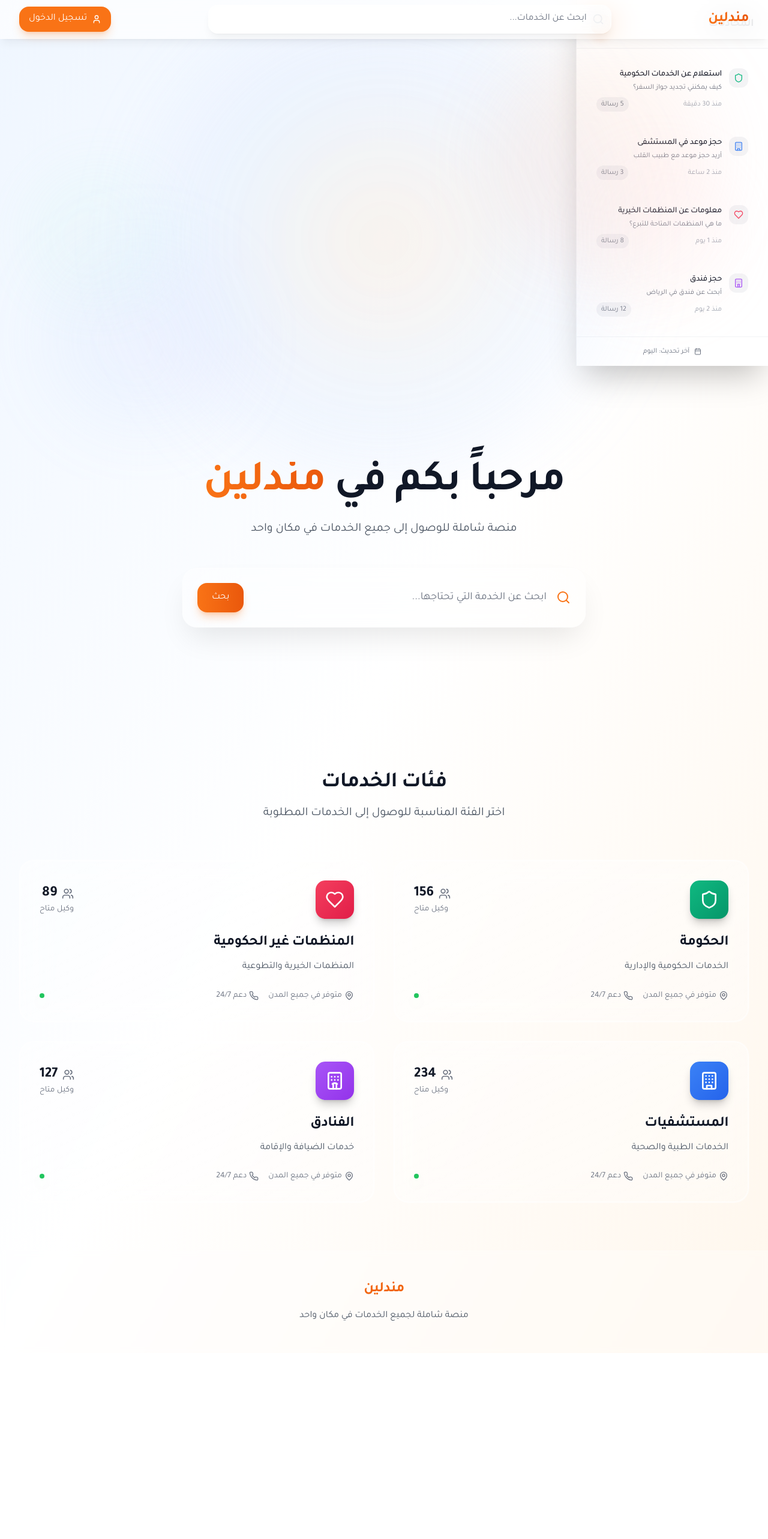
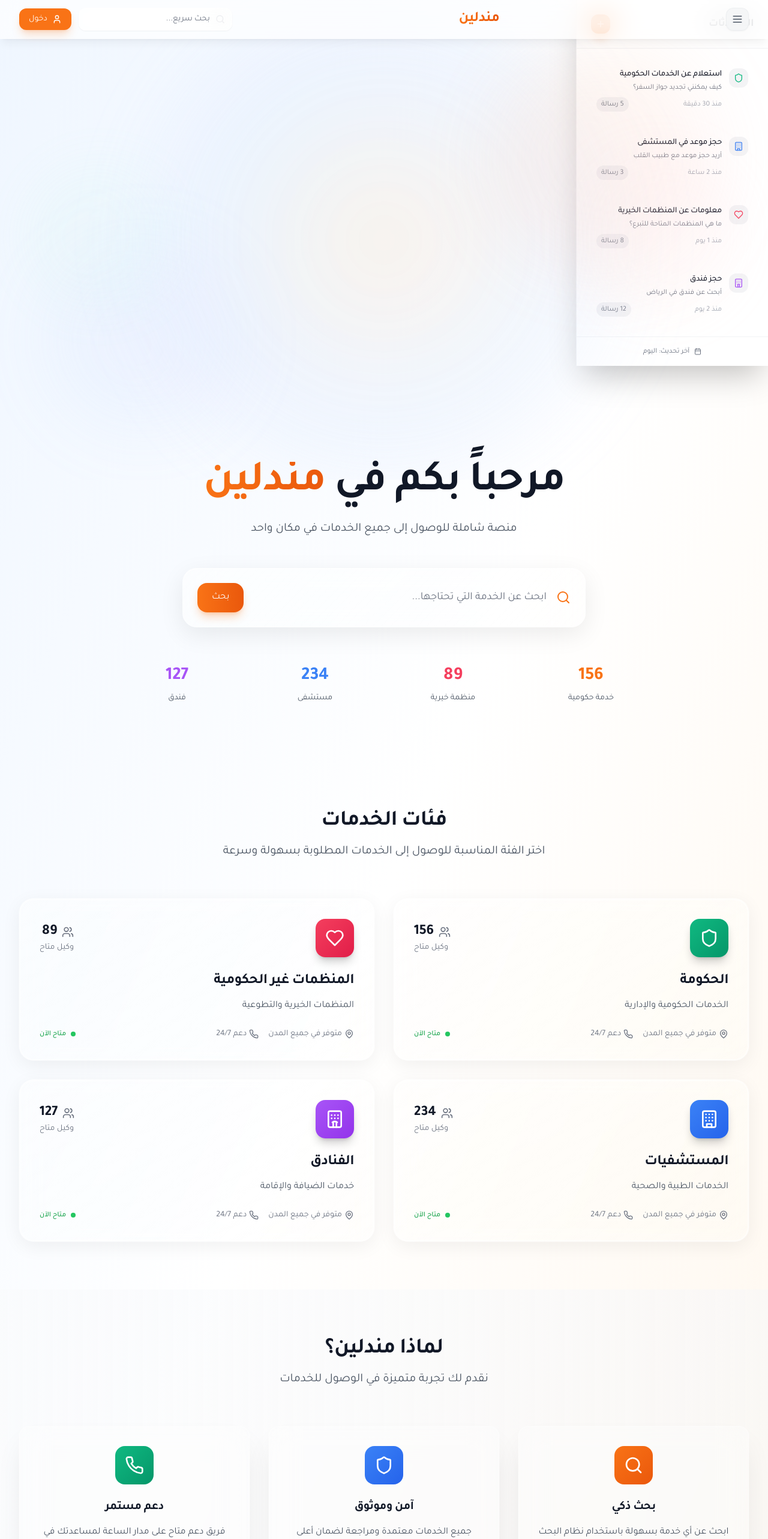
Before and after one commit to mistanisjo/mand, a React (Vite) app: page / in a window 1280 px wide. Shown: the top 2566 px of the page at 60% size. Before the commit the page ends 2256 px from the top, so only its background shows below. Built offline with nearby package versions, Linux system fonts and the light colour scheme.

Commit message:
Restore Home Page with Modern Sidebar Implementation

```diff
--- a/src/App.tsx
+++ b/src/App.tsx
@@ -1,8 +1,8 @@
 import React, { useState, useEffect } from 'react';
-import { Search, User, LogOut, MapPin, Phone, Users, Building, Heart, Hotel, Shield } from 'lucide-react';
+import { Search, User, LogOut, MapPin, Phone, Users, Building, Heart, Hotel, Shield, Menu, X } from 'lucide-react';
 import { AuthProvider, useAuth } from './contexts/AuthContext';
 import { ConversationProvider } from './contexts/ConversationContext';
-import { Sidebar, SidebarToggle } from './components/Sidebar/Sidebar';
+import { Sidebar } from './components/Sidebar/Sidebar';
 import { AuthModal } from './components/Auth/AuthModal';
 
 const AppContent: React.FC = () => {
@@ -71,7 +71,37 @@ const AppContent: React.FC = () => {
     setSidebarOpen(!sidebarOpen);
   };
 
-  // Close sidebar when clicking outside on mobile
+  // Close sidebar when clicking outside
+  const handleOverlayClick = () => {
+    setSidebarOpen(false);
+  };
+
+  // Close sidebar on escape key
+  useEffect(() => {
+    const handleEscapeKey = (event: KeyboardEvent) => {
+      if (event.key === 'Escape' && sidebarOpen) {
+        setSidebarOpen(false);
+      }
+    };
+
+    document.addEventListener('keydown', handleEscapeKey);
+    return () => document.removeEventListener('keydown', handleEscapeKey);
+  }, [sidebarOpen]);
+
+  // Prevent body scroll when sidebar is open on mobile
+  useEffect(() => {
+    if (sidebarOpen) {
+      document.body.style.overflow = 'hidden';
+    } else {
+      document.body.style.overflow = 'unset';
+    }
+
+    return () => {
+      document.body.style.overflow = 'unset';
+    };
+  }, [sidebarOpen]);
+
+  // Close sidebar when window resizes to desktop
   useEffect(() => {
     const handleResize = () => {
       if (window.innerWidth >= 1024) {
@@ -83,15 +113,16 @@ const AppContent: React.FC = () => {
     return () => window.removeEventListener('resize', handleResize);
   }, []);
 
-  // Close sidebar when route changes (if we had routing)
-  useEffect(() => {
-    setSidebarOpen(false);
-  }, []);
-
   return (
     <div className="min-h-screen bg-gradient-to-br from-blue-50 via-white to-orange-50 relative overflow-hidden" dir="rtl">
-      {/* Sidebar Toggle Button */}
-      <SidebarToggle isOpen={sidebarOpen} onToggle={toggleSidebar} />
+      {/* Sidebar Overlay with Glass Effect */}
+      {sidebarOpen && (
+        <div
+          className="fixed inset-0 bg-black/20 backdrop-blur-sm z-40 transition-all duration-300 ease-in-out"
+          onClick={handleOverlayClick}
+          aria-label="إغلاق الشريط الجانبي"
+        />
+      )}
 
       {/* Sidebar */}
       <Sidebar isOpen={sidebarOpen} onToggle={toggleSidebar} />
@@ -104,7 +135,7 @@ const AppContent: React.FC = () => {
       />
 
       {/* Main Content */}
-      <div className={`transition-all duration-300 ${sidebarOpen ? 'lg:mr-80' : ''}`}>
+      <div className="relative">
         {/* Enhanced Background Gradient */}
         <div className="fixed inset-0 overflow-hidden pointer-events-none">
           {/* Main central gradient */}
@@ -120,10 +151,26 @@ const AppContent: React.FC = () => {
         </div>
 
         {/* Fixed Navbar with Enhanced Glass Effect */}
-        <nav className="fixed top-0 left-0 right-0 z-40 backdrop-blur-xl bg-white/70 border-b border-white/20 shadow-lg shadow-black/5">
+        <nav className="fixed top-0 left-0 right-0 z-30 backdrop-blur-xl bg-white/70 border-b border-white/20 shadow-lg shadow-black/5">
           <div className="max-w-7xl mx-auto px-4 sm:px-6 lg:px-8">
             <div className="flex items-center justify-between h-16">
-              {/* Logo */}
+              {/* Left side - Sidebar Toggle */}
+              <div className="flex items-center">
+                <button
+                  onClick={toggleSidebar}
+                  className="p-2 rounded-xl bg-gray-100/80 text-gray-600 hover:bg-gray-200/80 hover:text-gray-800 transition-all duration-200 backdrop-blur-sm border border-gray-200/50 shadow-sm"
+                  aria-label={sidebarOpen ? 'إغلاق القائمة' : 'فتح القائمة'}
+                  aria-expanded={sidebarOpen}
+                >
+                  {sidebarOpen ? (
+                    <X className="h-5 w-5" />
+                  ) : (
+                    <Menu className="h-5 w-5" />
+                  )}
+                </button>
+              </div>
+
+              {/* Center - Logo */}
               <div className="flex items-center">
                 <div className="flex-shrink-0">
                   <h1 className="text-2xl font-bold bg-gradient-to-r from-orange-500 to-orange-600 bg-clip-text text-transparent">
@@ -132,40 +179,43 @@ const AppContent: React.FC = () => {
                 </div>
               </div>
 
-              {/* Enhanced Search Bar with Liquid Glass */}
-              <div className="flex-1 max-w-2xl mx-8">
+              {/* Right side - Search and Auth */}
+              <div className="flex items-center space-x-3 space-x-reverse">
+                {/* Enhanced Search Bar - Hidden on mobile, shown on tablet+ */}
+                <div className="hidden md:block">
                   <div className="relative">
                     <div className="absolute inset-y-0 right-0 pr-3 flex items-center pointer-events-none">
-                    <Search className="h-5 w-5 text-gray-400" />
+                      <Search className="h-4 w-4 text-gray-400" />
                     </div>
                     <input
                       type="text"
-                    className="block w-full pr-10 pl-3 py-2.5 border border-white/30 rounded-2xl backdrop-blur-md bg-white/60 placeholder-gray-500 text-gray-900 focus:outline-none focus:ring-2 focus:ring-orange-500/50 focus:border-orange-300/50 focus:bg-white/80 transition-all duration-300 shadow-lg shadow-black/5"
-                    placeholder="ابحث عن الخدمات..."
+                      className="block w-64 pr-9 pl-3 py-2 border border-white/30 rounded-xl backdrop-blur-md bg-white/60 placeholder-gray-500 text-gray-900 text-sm focus:outline-none focus:ring-2 focus:ring-orange-500/50 focus:border-orange-300/50 focus:bg-white/80 transition-all duration-300 shadow-sm"
+                      placeholder="بحث سريع..."
                     />
                   </div>
                 </div>
 
-              {/* Action Buttons */}
-              <div className="flex items-center space-x-3 space-x-reverse">
+                {/* User Info - Hidden on mobile */}
                 {user && (
-                  <div className="hidden sm:flex items-center space-x-2 space-x-reverse text-sm text-gray-700">
+                  <div className="hidden lg:flex items-center space-x-2 space-x-reverse text-sm text-gray-700">
                     <span>مرحباً، {user.name}</span>
                   </div>
                 )}
+
+                {/* Auth Button */}
                 <button
                   onClick={handleAuthClick}
-                  className="flex items-center space-x-2 space-x-reverse px-4 py-2 rounded-2xl bg-orange-500 hover:bg-orange-600 text-white transition-colors duration-200 shadow-lg shadow-orange-500/25"
+                  className="flex items-center space-x-2 space-x-reverse px-4 py-2 rounded-xl bg-orange-500 hover:bg-orange-600 text-white transition-colors duration-200 shadow-lg shadow-orange-500/25 text-sm"
                 >
                   {user ? (
                     <>
                       <LogOut className="h-4 w-4" />
-                      <span>تسجيل الخروج</span>
+                      <span className="hidden sm:inline">خروج</span>
                     </>
                   ) : (
                     <>
                       <User className="h-4 w-4" />
-                      <span>تسجيل الدخول</span>
+                      <span className="hidden sm:inline">دخول</span>
                     </>
                   )}
                 </button>
@@ -180,7 +230,7 @@ const AppContent: React.FC = () => {
           <section className="relative overflow-hidden">
             <div className="max-w-7xl mx-auto px-4 sm:px-6 lg:px-8 py-24">
               <div className="text-center">
-                <h1 className="text-6xl sm:text-7xl font-bold text-gray-900 mb-6">
+                <h1 className="hero-title text-6xl sm:text-7xl font-bold text-gray-900 mb-6">
                   مرحباً بكم في{' '}
                   <span className="bg-gradient-to-r from-orange-500 to-orange-600 bg-clip-text text-transparent">
                     مندلين
@@ -193,7 +243,7 @@ const AppContent: React.FC = () => {
                 {/* Enhanced Hero Search Bar with Liquid Glass */}
                 <div className="max-w-2xl mx-auto mb-16">
                   <div className="relative">
-                    <div className="backdrop-blur-2xl bg-white/40 rounded-3xl p-6 border border-white/30 shadow-2xl shadow-black/10 ring-1 ring-white/20">
+                    <div className="liquid-glass-search rounded-3xl p-6 shadow-2xl shadow-black/10">
                       <div className="flex items-center space-x-4 space-x-reverse">
                         <Search className="h-6 w-6 text-orange-500 flex-shrink-0" />
                         <input
@@ -201,26 +251,46 @@ const AppContent: React.FC = () => {
                           className="flex-1 bg-transparent text-lg placeholder-gray-500 text-gray-900 focus:outline-none"
                           placeholder="ابحث عن الخدمة التي تحتاجها..."
                         />
-                        <button className="px-6 py-3 bg-gradient-to-r from-orange-500 to-orange-600 text-white rounded-2xl hover:from-orange-600 hover:to-orange-700 transition-all duration-200 shadow-lg shadow-orange-500/30">
+                        <button className="px-6 py-3 bg-gradient-to-r from-orange-500 to-orange-600 text-white rounded-2xl hover:from-orange-600 hover:to-orange-700 transition-all duration-200 shadow-lg shadow-orange-500/30 hover-lift">
                           بحث
                         </button>
                       </div>
                     </div>
                   </div>
                 </div>
+
+                {/* Quick Stats */}
+                <div className="grid grid-cols-2 md:grid-cols-4 gap-6 max-w-4xl mx-auto">
+                  <div className="text-center">
+                    <div className="text-3xl font-bold text-orange-500 mb-2">156</div>
+                    <div className="text-sm text-gray-600">خدمة حكومية</div>
+                  </div>
+                  <div className="text-center">
+                    <div className="text-3xl font-bold text-rose-500 mb-2">89</div>
+                    <div className="text-sm text-gray-600">منظمة خيرية</div>
+                  </div>
+                  <div className="text-center">
+                    <div className="text-3xl font-bold text-blue-500 mb-2">234</div>
+                    <div className="text-sm text-gray-600">مستشفى</div>
+                  </div>
+                  <div className="text-center">
+                    <div className="text-3xl font-bold text-purple-500 mb-2">127</div>
+                    <div className="text-sm text-gray-600">فندق</div>
+                  </div>
+                </div>
               </div>
             </div>
           </section>
 
-          {/* Enhanced Service Categories with Liquid Glass */}
+          {/* Enhanced Service Categories with Modern Glass Cards */}
           <section className="py-20">
             <div className="max-w-7xl mx-auto px-4 sm:px-6 lg:px-8">
               <div className="text-center mb-16">
                 <h2 className="text-4xl font-bold text-gray-900 mb-4">
                   فئات الخدمات
                 </h2>
-                <p className="text-xl text-gray-600">
-                  اختر الفئة المناسبة للوصول إلى الخدمات المطلوبة
+                <p className="text-xl text-gray-600 max-w-2xl mx-auto">
+                  اختر الفئة المناسبة للوصول إلى الخدمات المطلوبة بسهولة وسرعة
                 </p>
               </div>
 
@@ -230,18 +300,15 @@ const AppContent: React.FC = () => {
                   return (
                     <div
                       key={category.id}
-                      className={`group relative overflow-hidden rounded-3xl transition-all duration-300 cursor-pointer backdrop-blur-xl bg-white/30 ${category.hoverBg} border-2 border-white/50 hover:border-white/70 hover:shadow-2xl hover:shadow-black/10 ring-1 ring-white/30 hover:ring-white/40`}
+                      className="group relative overflow-hidden rounded-3xl transition-all duration-300 cursor-pointer category-glass modern-card-border enhanced-ring hover-lift"
                     >
-                      {/* Subtle inner glow */}
-                      <div className="absolute inset-0 bg-gradient-to-br from-white/25 to-transparent opacity-60 group-hover:opacity-80 transition-opacity duration-300" />
-
-                      {/* Enhanced border glow effect */}
-                      <div className="absolute inset-0 rounded-3xl bg-gradient-to-br from-white/10 via-transparent to-white/5 opacity-0 group-hover:opacity-100 transition-opacity duration-300" />
+                      {/* Enhanced inner glow with gradient */}
+                      <div className="absolute inset-0 bg-gradient-to-br from-white/30 to-white/10 opacity-60 group-hover:opacity-80 transition-opacity duration-300" />
 
                       {/* Content */}
                       <div className="relative p-8 h-full flex flex-col">
                         <div className="flex items-center justify-between mb-6">
-                          <div className={`p-4 rounded-2xl bg-gradient-to-br ${category.color} text-white shadow-lg shadow-black/20`}>
+                          <div className={`p-4 rounded-2xl bg-gradient-to-br ${category.color} text-white shadow-lg shadow-black/20 group-hover:shadow-xl group-hover:shadow-black/30 transition-shadow duration-300`}>
                             <Icon className="h-8 w-8" />
                           </div>
                           <div className="text-left">
@@ -259,7 +326,7 @@ const AppContent: React.FC = () => {
                           {category.name}
                         </h3>
 
-                        <p className="text-gray-600 mb-6 flex-grow">
+                        <p className="text-gray-600 mb-6 flex-grow leading-relaxed">
                           {category.description}
                         </p>
 
@@ -275,7 +342,10 @@ const AppContent: React.FC = () => {
                             </div>
                           </div>
 
-                          <div className="w-2 h-2 bg-green-500 rounded-full shadow-lg shadow-green-500/50" />
+                          <div className="flex items-center space-x-2 space-x-reverse">
+                            <div className="w-2 h-2 bg-green-500 rounded-full shadow-lg shadow-green-500/50 animate-pulse" />
+                            <span className="text-xs text-green-600 font-medium">متاح الآن</span>
+                          </div>
                         </div>
                       </div>
                     </div>
@@ -285,16 +355,68 @@ const AppContent: React.FC = () => {
             </div>
           </section>
 
+          {/* Features Section */}
+          <section className="py-20 bg-gradient-to-r from-gray-50/50 to-blue-50/30">
+            <div className="max-w-7xl mx-auto px-4 sm:px-6 lg:px-8">
+              <div className="text-center mb-16">
+                <h2 className="text-4xl font-bold text-gray-900 mb-4">
+                  لماذا مندلين؟
+                </h2>
+                <p className="text-xl text-gray-600">
+                  نقدم لك تجربة متميزة في الوصول للخدمات
+                </p>
+              </div>
+
+              <div className="grid grid-cols-1 md:grid-cols-3 gap-8">
+                <div className="text-center p-8 rounded-2xl glass-card hover-lift">
+                  <div className="w-16 h-16 bg-gradient-to-br from-orange-500 to-orange-600 rounded-2xl flex items-center justify-center mx-auto mb-6">
+                    <Search className="h-8 w-8 text-white" />
+                  </div>
+                  <h3 className="text-xl font-bold text-gray-900 mb-4">بحث ذكي</h3>
+                  <p className="text-gray-600">
+                    ابحث عن أي خدمة بسهولة باستخدام نظام البحث الذكي المتطور
+                  </p>
+                </div>
+
+                <div className="text-center p-8 rounded-2xl glass-card hover-lift">
+                  <div className="w-16 h-16 bg-gradient-to-br from-blue-500 to-blue-600 rounded-2xl flex items-center justify-center mx-auto mb-6">
+                    <Shield className="h-8 w-8 text-white" />
+                  </div>
+                  <h3 className="text-xl font-bold text-gray-900 mb-4">آمن وموثوق</h3>
+                  <p className="text-gray-600">
+                    جميع الخدمات معتمدة ومراجعة لضمان أعلى مستويات الأمان والجودة
+                  </p>
+                </div>
+
+                <div className="text-center p-8 rounded-2xl glass-card hover-lift">
+                  <div className="w-16 h-16 bg-gradient-to-br from-emerald-500 to-emerald-600 rounded-2xl flex items-center justify-center mx-auto mb-6">
+                    <Phone className="h-8 w-8 text-white" />
+                  </div>
+                  <h3 className="text-xl font-bold text-gray-900 mb-4">دعم مستمر</h3>
+                  <p className="text-gray-600">
+                    فريق دعم متاح على مدار الساعة لمساعدتك في أي استفسار أو مشكلة
+                  </p>
+                </div>
+              </div>
+            </div>
+          </section>
+
           {/* Footer */}
-          <footer className="relative py-12 border-t border-white/20 backdrop-blur-sm bg-white/30">
+          <footer className="relative py-16 border-t border-white/20 backdrop-blur-sm bg-white/30">
             <div className="max-w-7xl mx-auto px-4 sm:px-6 lg:px-8">
               <div className="text-center">
-                <h3 className="text-2xl font-bold bg-gradient-to-r from-orange-500 to-orange-600 bg-clip-text text-transparent mb-4">
+                <h3 className="text-3xl font-bold bg-gradient-to-r from-orange-500 to-orange-600 bg-clip-text text-transparent mb-4">
                   مندلين
                 </h3>
-                <p className="text-gray-600">
-                  منصة شاملة لجميع الخدمات في مكان واحد
+                <p className="text-gray-600 mb-8 max-w-2xl mx-auto">
+                  منصة شاملة لجميع الخدمات في مكان واحد. نسعى لتسهيل الوصول إلى الخدمات الحكومية والخاصة بأفضل تجربة ممكنة.
                 </p>
+
+                <div className="flex items-center justify-center space-x-6 space-x-reverse text-sm text-gray-500">
+                  <span>© 2025 مندلين. جميع الحقوق محفوظة.</span>
+                  <span>•</span>
+                  <span>صنع بـ ❤️ في السعودية</span>
+                </div>
               </div>
             </div>
           </footer>
```
Lines whose indentation alone changed are shown as unchanged.
